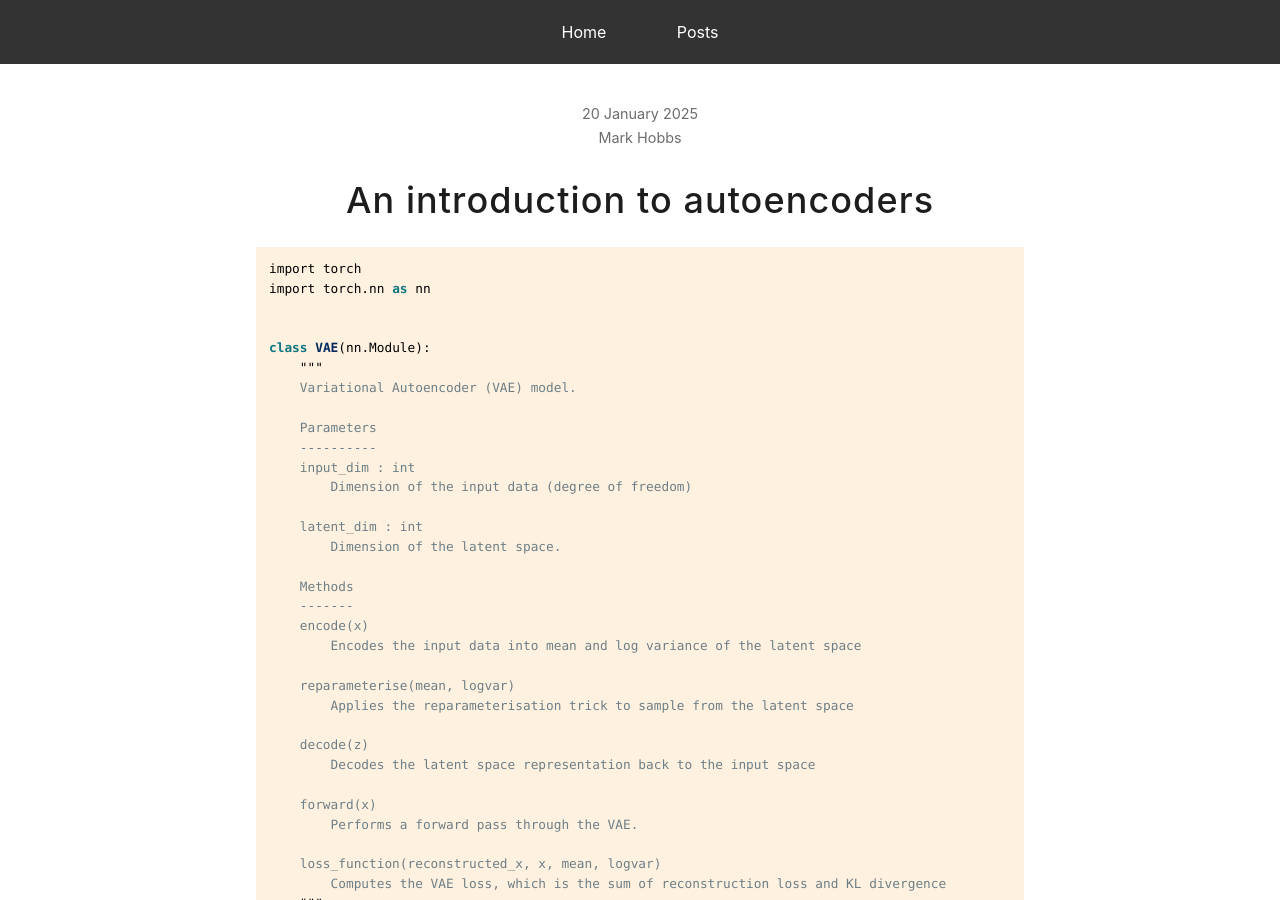
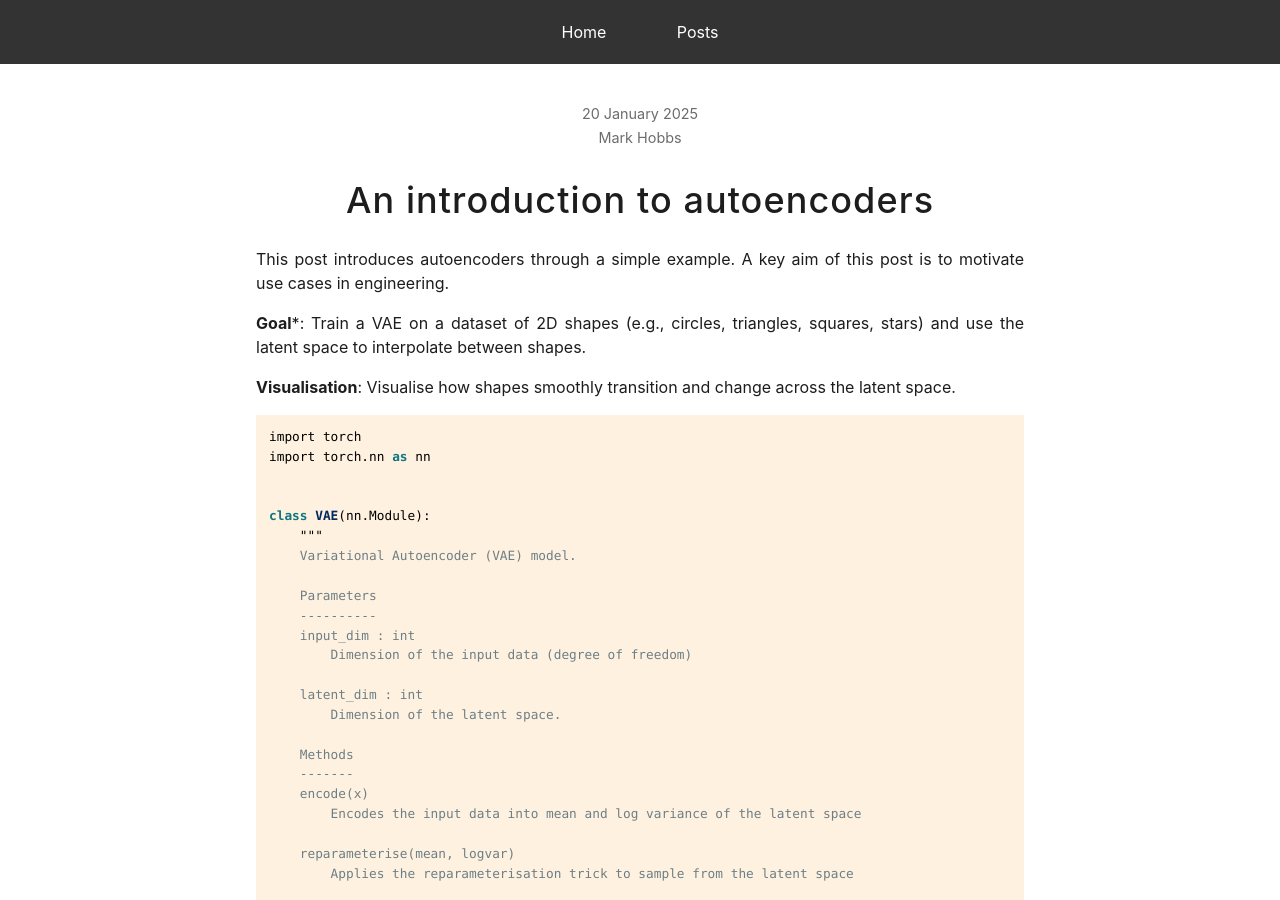
Before and after one commit to mark-hobbs/mark-hobbs.github.io, a Jekyll site: the page built from _posts/2025-01-20-autoencoders.md, in a window 1280 px wide and 900 px high. Built offline with Jekyll 4.4.1, drawn with Linux system fonts in a browser that asks for light colours.

Commit message:
General updates

````diff
--- a/_posts/2025-01-20-autoencoders.md
+++ b/_posts/2025-01-20-autoencoders.md
@@ -4,6 +4,13 @@ author: Mark Hobbs
 title: An introduction to autoencoders
 draft: True
 ---
+
+This post introduces autoencoders through a simple example. A key aim of this post is to motivate use cases in engineering.
+
+**Goal***: Train a VAE on a dataset of 2D shapes (e.g., circles, triangles, squares, stars) and use the latent space to interpolate between shapes.
+
+**Visualisation**: Visualise how shapes smoothly transition and change across the latent space.
+
 
 ```python
 import torch
````
